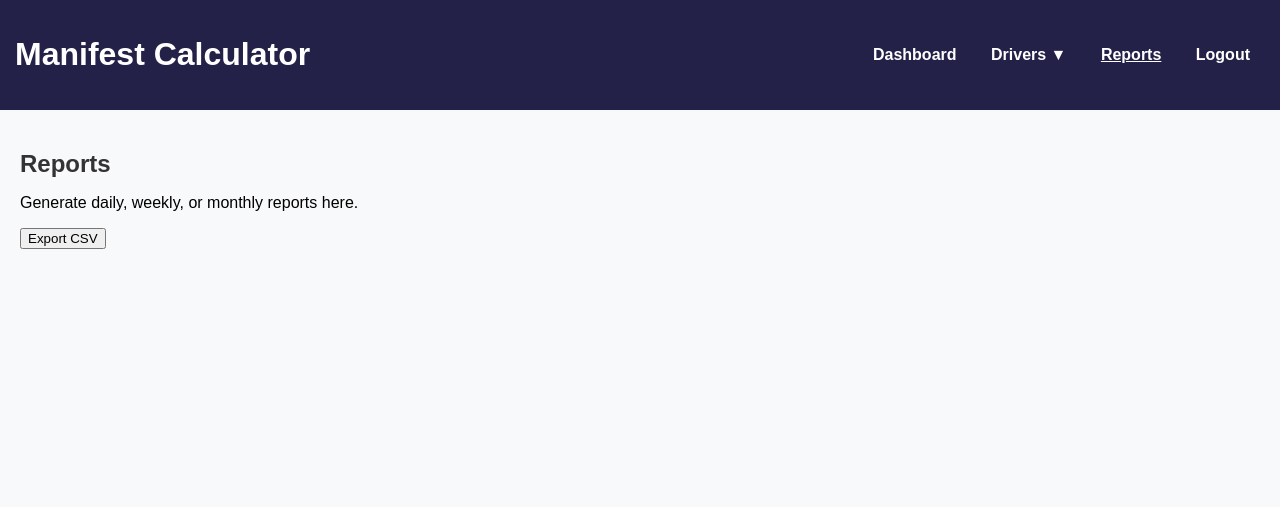
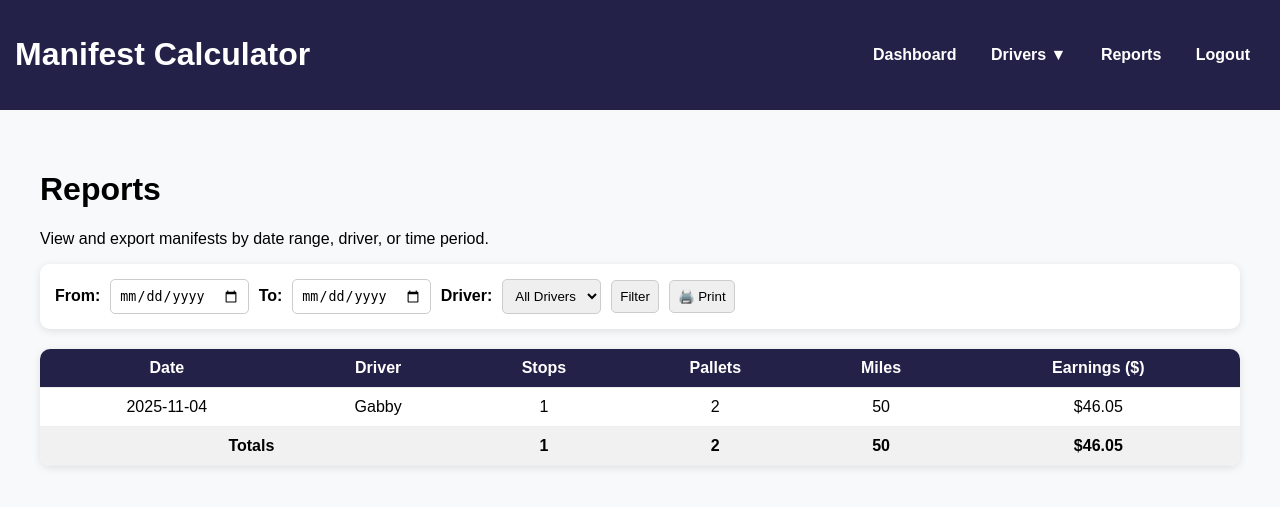
Before and after one commit to yo-gabba/manifest_calculator_app, a Flask app: page /reports in a window 1280 px wide. Shown: the top 507 px of the page. Run offline with Flask 3, Linux system fonts and the light colour scheme.

Commit message:
Update reports page to display and filter manifest data by driver

```diff
--- a/app.py
+++ b/app.py
@@ -349,7 +349,56 @@ def add_zip():
 
 @app.route('/reports')
 def reports():
-    return render_template('reports.html', active_page='reports')
+    start_date = request.args.get('start_date')
+    end_date = request.args.get('end_date')
+    driver_id = request.args.get('driver')
+
+    query = Manifest.query.join(Driver).order_by(Manifest.date.asc())
+
+    if start_date:
+        query = query.filter(Manifest.date >= start_date)
+    if end_date:
+        query = query.filter(Manifest.date <= end_date)
+    if driver_id:
+        query = query.filter(Manifest.driver_id == driver_id)
+
+    manifests = query.all()
+
+    manifest_data = []
+    for m in manifests:
+        total_stops = len(m.stops)
+        total_pallets = sum(stop.pallets for stop in m.stops)
+        total_miles = m.total_miles or 0
+        total_earnings = m.day_total or 0.0
+
+        manifest_data.append({
+            'date': m.date,
+            'driver_name': m.driver.name,
+            'stops': total_stops,
+            'pallets': total_pallets,
+            'miles': total_miles,
+            'earnings': total_earnings
+        })
+
+    # Initialize totals to avoid UndefinedError
+    totals = {
+        'stops': 0,
+        'pallets': 0,
+        'miles': 0,
+        'earnings': 0.0
+    }
+
+    if manifest_data:
+        totals = {
+            'stops': sum(d['stops'] for d in manifest_data),
+            'pallets': sum(d['pallets'] for d in manifest_data),
+            'miles': sum(d['miles'] for d in manifest_data),
+            'earnings': sum(d['earnings'] for d in manifest_data)
+        }
+
+    drivers = Driver.query.order_by(Driver.name).all()
+    return render_template('reports.html', manifests=manifest_data, totals=totals, drivers=drivers)
+
 
 
 @app.route('/logout')
--- a/static/css/style.css
+++ b/static/css/style.css
@@ -95,3 +95,56 @@ h2 {
     border-radius: 4px;
     font-size: 0.9em;
 }
+
+.filters {
+  background: white;
+  padding: 15px;
+  border-radius: 10px;
+  box-shadow: 0 2px 8px rgba(0,0,0,0.1);
+  margin-bottom: 20px;
+}
+
+.filters form {
+  display: flex;
+  flex-wrap: wrap;
+  align-items: center;
+  gap: 10px;
+}
+
+.filters label {
+  font-weight: bold;
+}
+
+.filters input,
+.filters select,
+.filters button {
+  padding: 8px;
+  border-radius: 5px;
+  border: 1px solid #ccc;
+}
+
+.report-table table {
+  width: 100%;
+  border-collapse: collapse;
+  background: white;
+  border-radius: 10px;
+  overflow: hidden;
+  box-shadow: 0 2px 8px rgba(0,0,0,0.1);
+}
+
+.report-table th,
+.report-table td {
+  padding: 10px;
+  text-align: center;
+  border-bottom: 1px solid #eee;
+}
+
+.report-table th {
+  background: #242148;
+  color: white;
+}
+
+.report-table tfoot {
+  background: #f1f1f1;
+  font-weight: bold;
+}
--- a/templates/reports.html
+++ b/templates/reports.html
@@ -1,6 +1,73 @@
 {% extends "base.html" %}
 {% block content %}
-<h2>Reports</h2>
-<p>Generate daily, weekly, or monthly reports here.</p>
-<button>Export CSV</button>
+
+<div class="container">
+  <h1>Reports</h1>
+  <p>View and export manifests by date range, driver, or time period.</p>
+
+  <!-- Filter Section -->
+  <div class="filters">
+    <form method="GET" action="{{ url_for('reports') }}">
+      <label for="start_date">From:</label>
+      <input type="date" id="start_date" name="start_date" value="{{ request.args.get('start_date', '') }}">
+
+      <label for="end_date">To:</label>
+      <input type="date" id="end_date" name="end_date" value="{{ request.args.get('end_date', '') }}">
+
+      <label for="driver">Driver:</label>
+      <select name="driver" id="driver">
+        <option value="">All Drivers</option>
+        {% for driver in drivers %}
+            <option value="{{ driver.id }}"
+            {% if request.args.get('driver') == driver.id|string %}selected{% endif %}>
+            {{ driver.name }}
+            </option>
+        {% endfor %}
+        </select>
+
+
+
+      <button type="submit">Filter</button>
+      <button type="button" onclick="window.print()">🖨️ Print</button>
+    </form>
+  </div>
+
+  <!-- Reports Table -->
+  <div class="report-table">
+    <table>
+      <thead>
+        <tr>
+          <th>Date</th>
+          <th>Driver</th>
+          <th>Stops</th>
+          <th>Pallets</th>
+          <th>Miles</th>
+          <th>Earnings ($)</th>
+        </tr>
+      </thead>
+      <tbody>
+        {% for manifest in manifests %}
+        <tr>
+          <td>{{ manifest.date }}</td>
+          <td>{{ manifest.driver_name }}</td>
+          <td>{{ manifest.stops }}</td>
+          <td>{{ manifest.pallets }}</td>
+          <td>{{ manifest.miles }}</td>
+          <td>${{ "%.2f"|format(manifest.earnings) }}</td>
+        </tr>
+        {% endfor %}
+      </tbody>
+      <tfoot>
+        <tr class="totals">
+          <td colspan="2"><strong>Totals</strong></td>
+          <td>{{ totals.stops }}</td>
+          <td>{{ totals.pallets }}</td>
+          <td>{{ totals.miles }}</td>
+          <td>${{ "%.2f"|format(totals.earnings) }}</td>
+        </tr>
+      </tfoot>
+    </table>
+  </div>
+</div>
+
 {% endblock %}
```
Also changed, not shown: instance/manifest.db.
